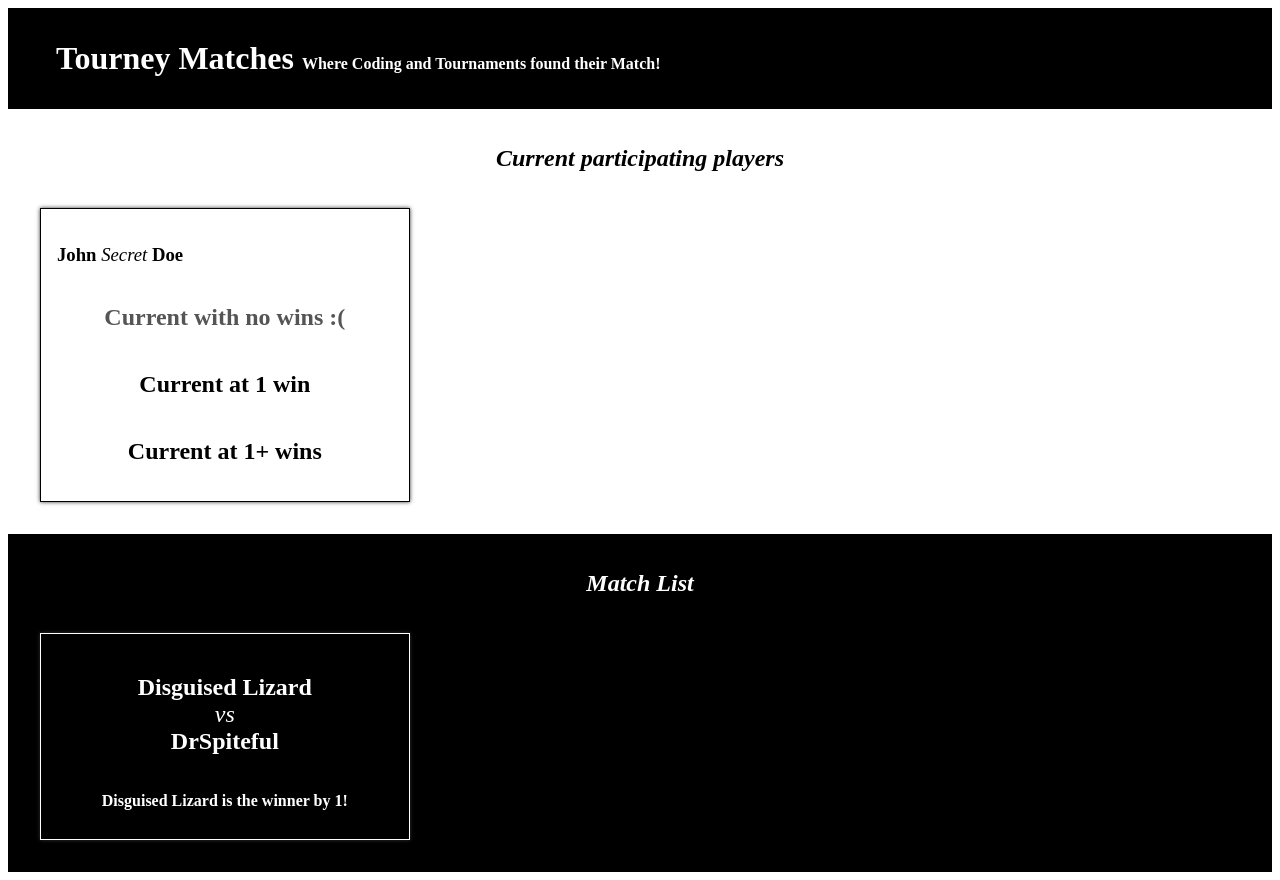
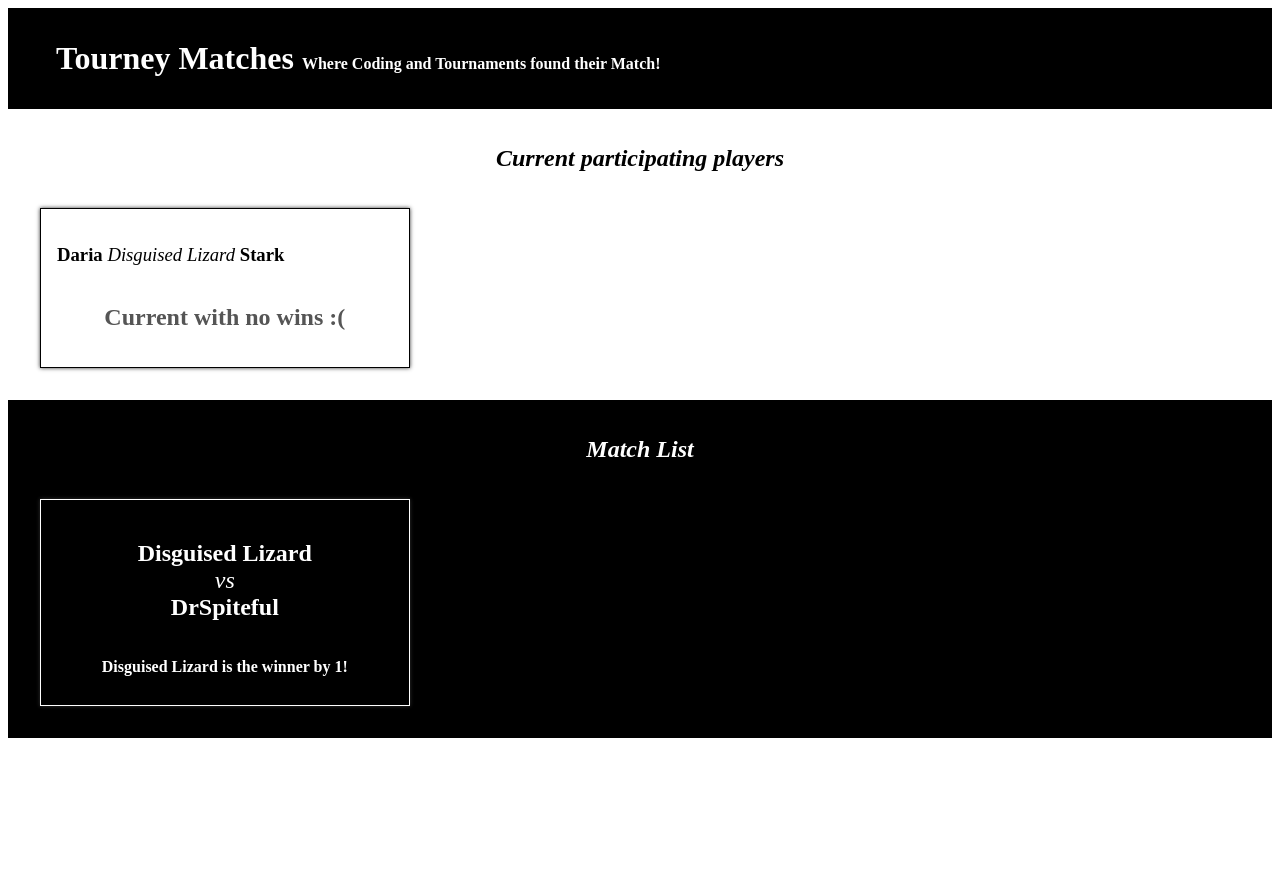
Before and after one commit to john-ngai/tourney-matches, a React (Create React App) app: page / in a window 1280 px wide. After the commit the page ends 800 px from the top, so only its background shows below. Built offline with nearby package versions, Linux system fonts and the light colour scheme.

Commit message:
Replace hardcoded values with data from props

```diff
--- a/src/components/Player.js
+++ b/src/components/Player.js
@@ -1,12 +1,11 @@
-function Player() {
+function Player(props) {
+  const { gamerTag, firstName, lastName, wins } = props;
   return (
     <article className="Player">
-      <h1>
-        John <span>Secret</span> Doe
-      </h1>
-      <h2 className="zero">Current with no wins :(</h2>
-      <h2>Current at 1 win</h2>
-      <h2>Current at 1+ wins</h2>
+      <h1>{firstName} <span>{gamerTag}</span> {lastName}</h1>
+      {wins === 0 && <h2 className="zero">Current with no wins :(</h2>}
+      {wins === 1 && <h2>Current at 1 win</h2>}
+      {wins > 1 && <h2>Current at 1+ wins</h2>}
     </article>
   );
 }
```
